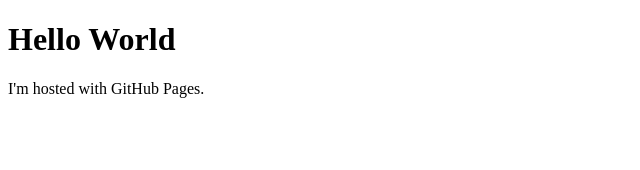
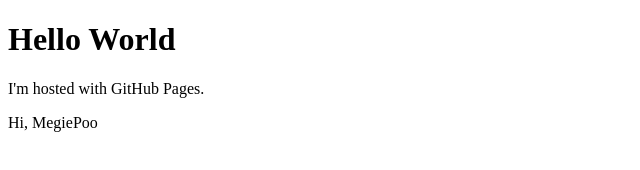
Before and after one commit to nhfinke/nhfinke.github.io, a plain HTML site: page index.html in a window 1280 px wide. Shown: the whole page, without its empty margins (0-640 px from the left). Drawn offline with Linux system fonts and the light colour scheme.

Commit message:
Update index.html

```diff
--- a/index.html
+++ b/index.html
@@ -8,6 +8,7 @@
 <body>
   <h1>Hello World</h1>
   <p>I'm hosted with GitHub Pages.</p>
+  <p>Hi, MegiePoo</p>
 </body>
 
 </html>
```
